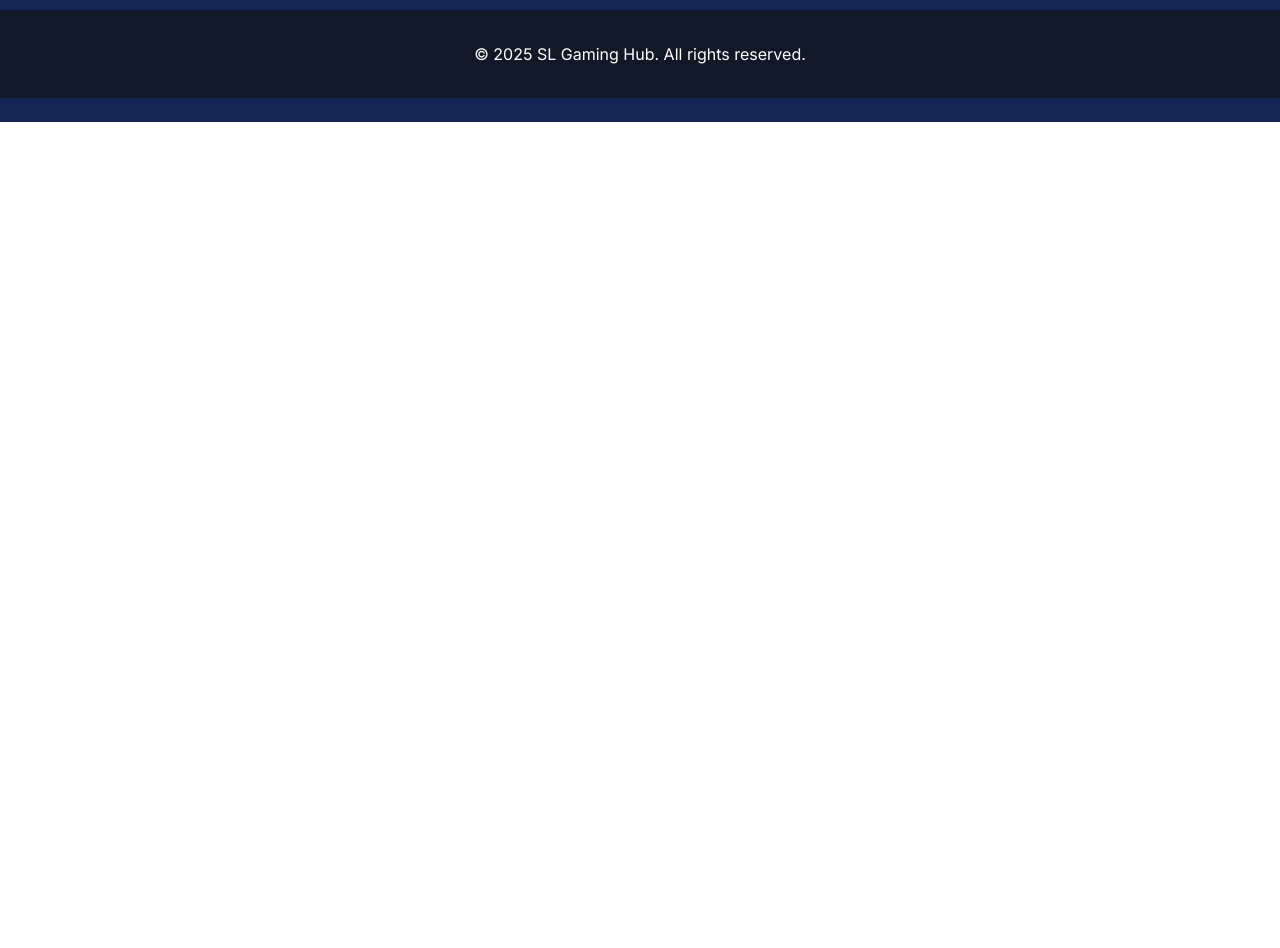
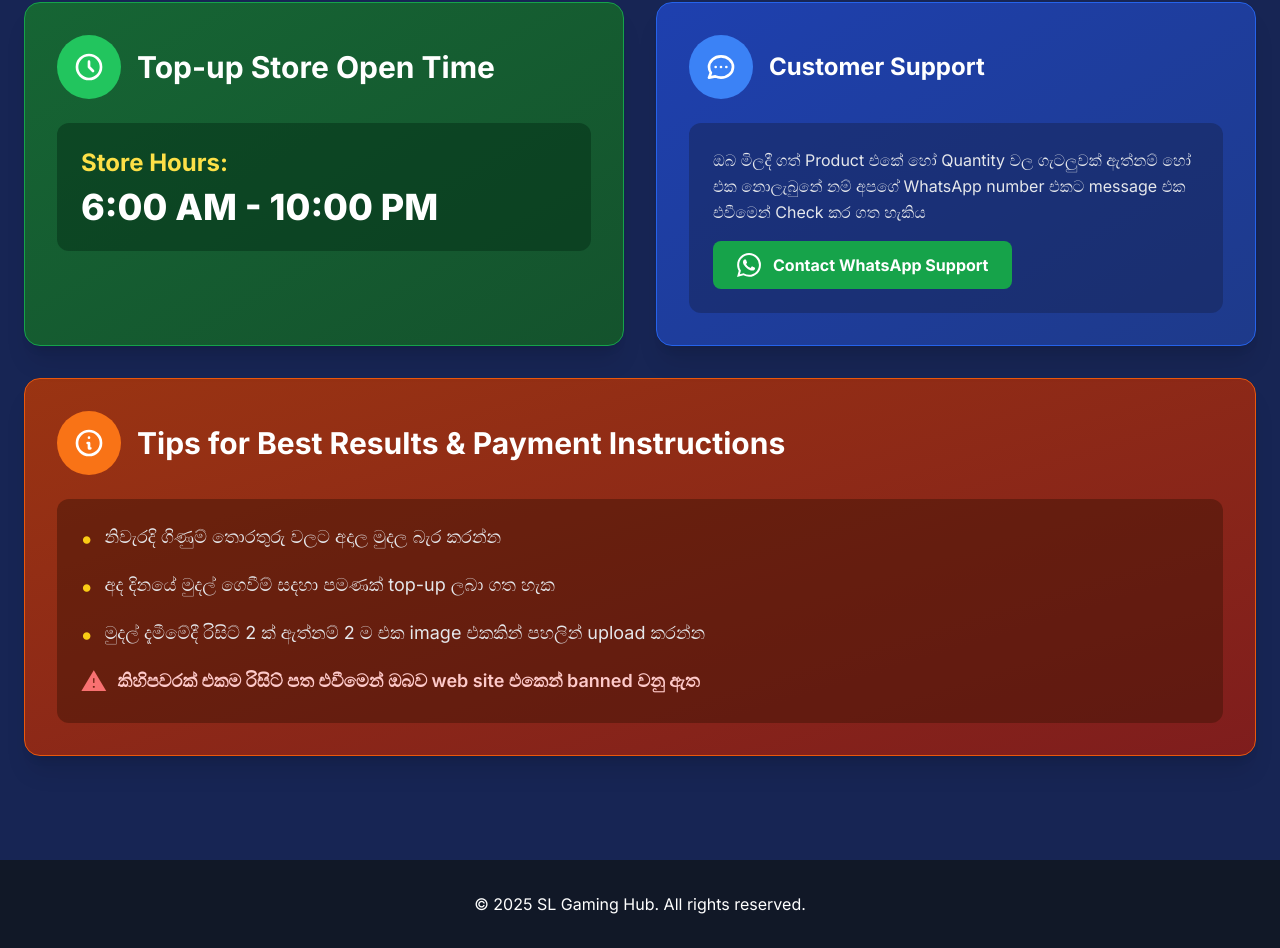
Before and after one commit to PabodhaDiviyajaliGamage/gaming, a Next.js app: page / in a window 1280 px wide. Shown: the part 678-1626 px from the top of the page. Before the commit the page ends 800 px from the top, so only its background shows below. Built offline with nearby package versions, Linux system fonts and the light colour scheme; no server answers; the database is empty.

Commit message:
2025/11/20-1

```diff
--- a/app/page.jsx
+++ b/app/page.jsx
@@ -337,6 +337,87 @@
         )}
       </div>
 
+      {/* Store Hours & Information Section */}
+      <div className="max-w-7xl mx-auto p-6 mt-12">
+        <div className="grid grid-cols-1 lg:grid-cols-2 gap-8">
+          {/* Store Hours */}
+          <div className="bg-gradient-to-br from-green-800 to-green-900 rounded-2xl p-8 border border-green-600 shadow-xl">
+            <div className="flex items-center gap-4 mb-6">
+              <div className="bg-green-500 p-4 rounded-full">
+                <svg xmlns="http://www.w3.org/2000/svg" className="h-8 w-8 text-white" fill="none" viewBox="0 0 24 24" stroke="currentColor">
+                  <path strokeLinecap="round" strokeLinejoin="round" strokeWidth={2} d="M12 8v4l3 3m6-3a9 9 0 11-18 0 9 9 0 0118 0z" />
+                </svg>
+              </div>
+              <h2 className="text-3xl font-bold text-white">Top-up Store Open Time</h2>
+            </div>
+            <div className="bg-green-950 bg-opacity-50 rounded-xl p-6">
+              <p className="text-2xl font-bold text-yellow-300 mb-2">Store Hours:</p>
+              <p className="text-4xl font-extrabold text-white">6:00 AM - 10:00 PM</p>
+            </div>
+          </div>
+
+          {/* Customer Service */}
+          <div className="bg-gradient-to-br from-blue-800 to-blue-900 rounded-2xl p-8 border border-blue-600 shadow-xl">
+            <div className="flex items-center gap-4 mb-6">
+              <div className="bg-blue-500 p-4 rounded-full">
+                <svg xmlns="http://www.w3.org/2000/svg" className="h-8 w-8 text-white" fill="none" viewBox="0 0 24 24" stroke="currentColor">
+                  <path strokeLinecap="round" strokeLinejoin="round" strokeWidth={2} d="M8 12h.01M12 12h.01M16 12h.01M21 12c0 4.418-4.03 8-9 8a9.863 9.863 0 01-4.255-.949L3 20l1.395-3.72C3.512 15.042 3 13.574 3 12c0-4.418 4.03-8 9-8s9 3.582 9 8z" />
+                </svg>
+              </div>
+              <h2 className="text-2xl font-bold text-white">Customer Support</h2>
+            </div>
+            <div className="bg-blue-950 bg-opacity-50 rounded-xl p-6">
+              <p className="text-gray-200 mb-4 leading-relaxed">
+                ඔබ මිලදී ගත් Product එකේ හෝ Quantity වල ගැටලුවක් ඇත්නම් හෝ එක නොලැබුනේ නම් අපගේ WhatsApp number එකට message එක එවීමෙන් Check කර ගත හැකිය
+              </p>
+              <a
+                href="https://wa.me/94773043667"
+                target="_blank"
+                rel="noopener noreferrer"
+                className="inline-flex items-center gap-3 bg-green-600 hover:bg-green-700 text-white font-bold py-3 px-6 rounded-lg transition-all"
+              >
+                <svg xmlns="http://www.w3.org/2000/svg" className="h-6 w-6" fill="currentColor" viewBox="0 0 24 24">
+                  <path d="M17.472 14.382c-.297-.149-1.758-.867-2.03-.967-.273-.099-.471-.148-.67.15-.197.297-.767.966-.94 1.164-.173.199-.347.223-.644.075-.297-.15-1.255-.463-2.39-1.475-.883-.788-1.48-1.761-1.653-2.059-.173-.297-.018-.458.13-.606.134-.133.298-.347.446-.52.149-.174.198-.298.298-.497.099-.198.05-.371-.025-.52-.075-.149-.669-1.612-.916-2.207-.242-.579-.487-.5-.669-.51-.173-.008-.371-.01-.57-.01-.198 0-.52.074-.792.372-.272.297-1.04 1.016-1.04 2.479 0 1.462 1.065 2.875 1.213 3.074.149.198 2.096 3.2 5.077 4.487.709.306 1.262.489 1.694.625.712.227 1.36.195 1.871.118.571-.085 1.758-.719 2.006-1.413.248-.694.248-1.289.173-1.413-.074-.124-.272-.198-.57-.347m-5.421 7.403h-.004a9.87 9.87 0 01-5.031-1.378l-.361-.214-3.741.982.998-3.648-.235-.374a9.86 9.86 0 01-1.51-5.26c.001-5.45 4.436-9.884 9.888-9.884 2.64 0 5.122 1.03 6.988 2.898a9.825 9.825 0 012.893 6.994c-.003 5.45-4.437 9.884-9.885 9.884m8.413-18.297A11.815 11.815 0 0012.05 0C5.495 0 .16 5.335.157 11.892c0 2.096.547 4.142 1.588 5.945L.057 24l6.305-1.654a11.882 11.882 0 005.683 1.448h.005c6.554 0 11.89-5.335 11.893-11.893a11.821 11.821 0 00-3.48-8.413z"/>
+                </svg>
+                Contact WhatsApp Support
+              </a>
+            </div>
+          </div>
+        </div>
+
+        {/* Payment Instructions */}
+        <div className="bg-gradient-to-br from-orange-800 to-red-900 rounded-2xl p-8 border border-orange-600 shadow-xl mt-8">
+          <div className="flex items-center gap-4 mb-6">
+            <div className="bg-orange-500 p-4 rounded-full">
+              <svg xmlns="http://www.w3.org/2000/svg" className="h-8 w-8 text-white" fill="none" viewBox="0 0 24 24" stroke="currentColor">
+                <path strokeLinecap="round" strokeLinejoin="round" strokeWidth={2} d="M13 16h-1v-4h-1m1-4h.01M21 12a9 9 0 11-18 0 9 9 0 0118 0z" />
+              </svg>
+            </div>
+            <h2 className="text-3xl font-bold text-white">Tips for Best Results & Payment Instructions</h2>
+          </div>
+          <div className="bg-orange-950 bg-opacity-50 rounded-xl p-6">
+            <ul className="space-y-4 text-lg">
+              <li className="flex items-start gap-3">
+                <span className="text-yellow-400 text-2xl font-bold">•</span>
+                <span className="text-gray-200">නිවැරදි ගිණුම් තොරතුරු වලට අදාල මුදල බැර කරන්න</span>
+              </li>
+              <li className="flex items-start gap-3">
+                <span className="text-yellow-400 text-2xl font-bold">•</span>
+                <span className="text-gray-200">අද දිනයේ මුදල් ගෙවීම් සදහා පමණක් top-up ලබා ගත හැක</span>
+              </li>
+              <li className="flex items-start gap-3">
+                <span className="text-yellow-400 text-2xl font-bold">•</span>
+                <span className="text-gray-200">මුදල් දැමීමේදී රිසිට් 2 ක් ඇත්නම් 2 ම එක image එකකින් පහලින් upload කරන්න</span>
+              </li>
+              <li className="flex items-start gap-3">
+                <span className="text-red-400 text-2xl font-bold">⚠</span>
+                <span className="text-red-200 font-semibold">කිහිපවරක් එකම රිසිට් පත එවීමෙන් ඔබව web site එකෙන් banned වනු ඇත</span>
+              </li>
+            </ul>
+          </div>
+        </div>
+      </div>
+
       {/* Modals */}
       {showLoginModal && (
         <div className="fixed inset-0 bg-black bg-opacity-70 flex items-center justify-center z-50 p-4">
```
